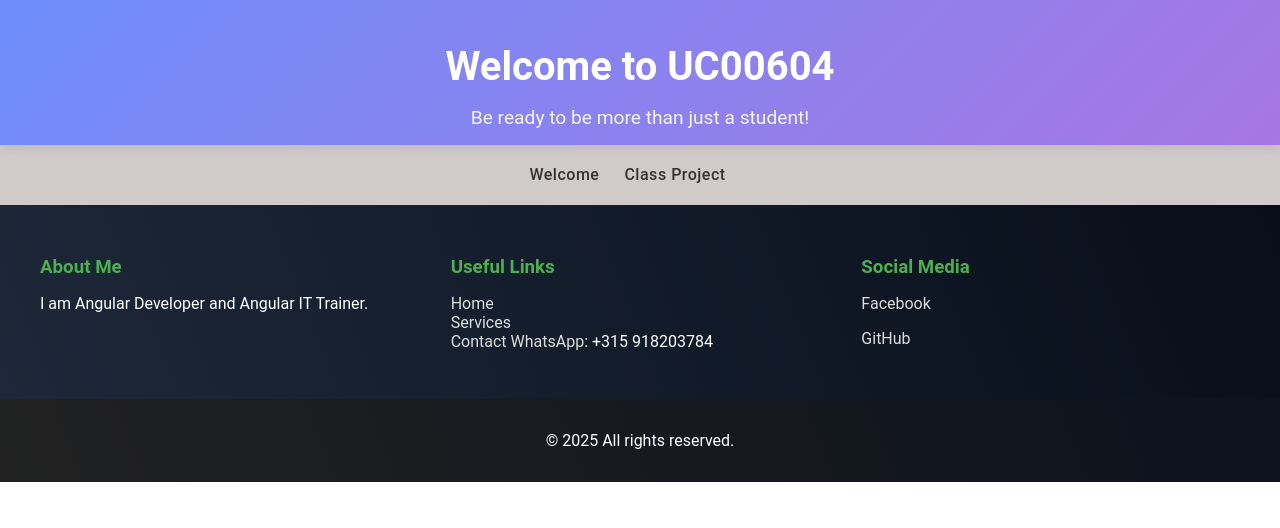
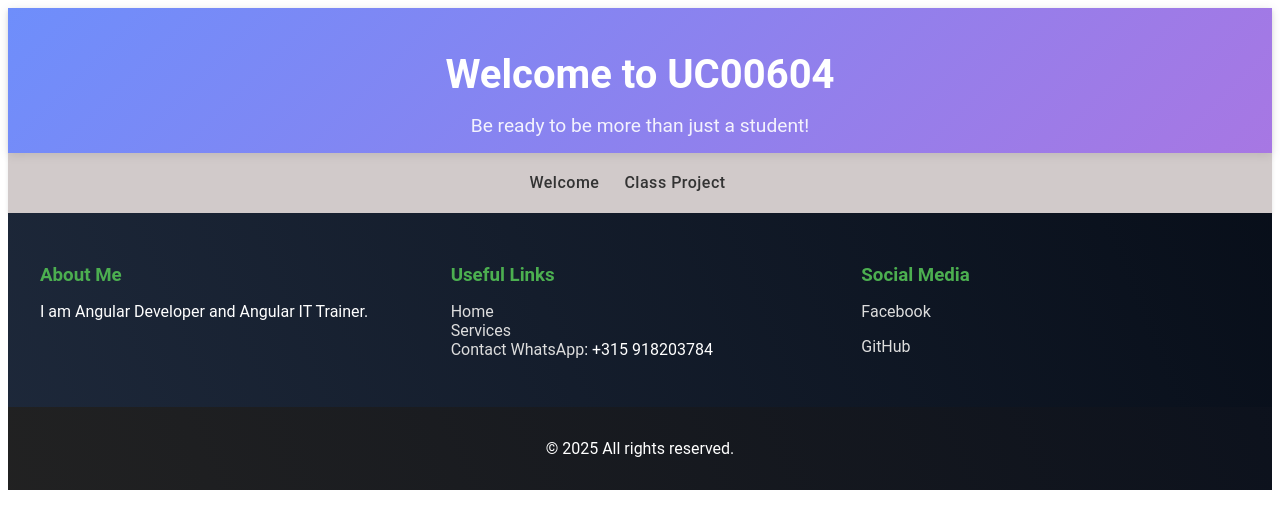
Before and after one commit to Filipabarreto/exemplo-1, an Angular app: page / in a window 1280 px wide. Shown: the top 528 px of the page. Built offline with nearby package versions, Linux system fonts and the light colour scheme.

Commit message:
acrescentar ponto

```diff
--- a/src/styles.css
+++ b/src/styles.css
@@ -1,6 +1,6 @@
 /* You can add global styles to this file, and also import other style files */
 html, body { height: 100%; }
-body { margin: 0; font-family: Roboto, "Helvetica Neue", sans-serif; }
+.body { margin: 0; font-family: Roboto, "Helvetica Neue", sans-serif; }
 
 
 
```
